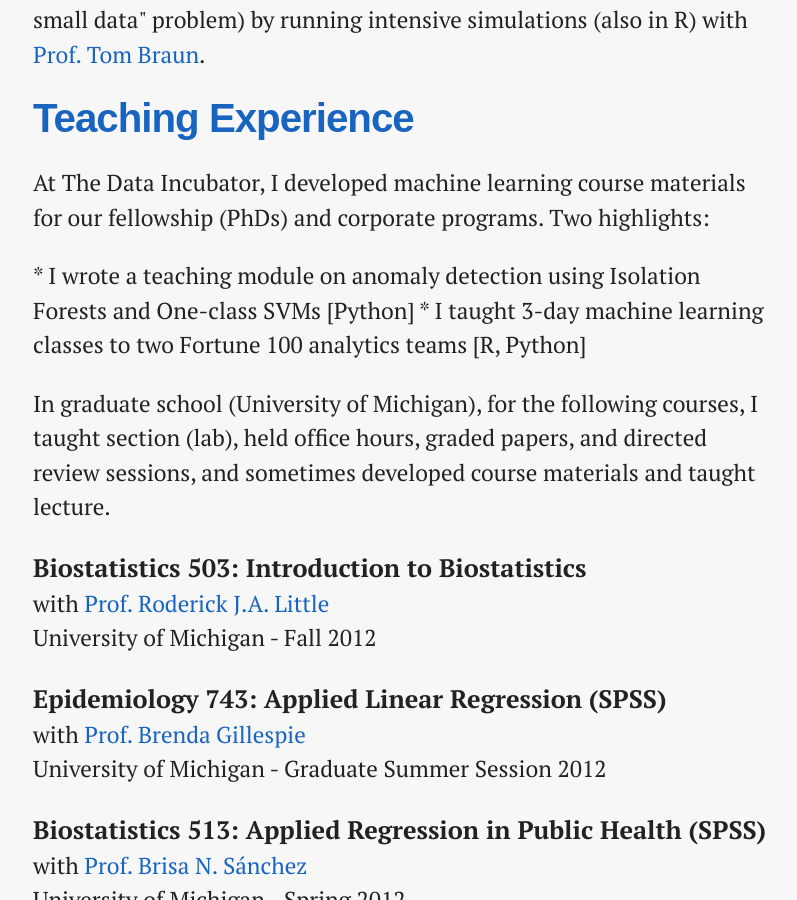
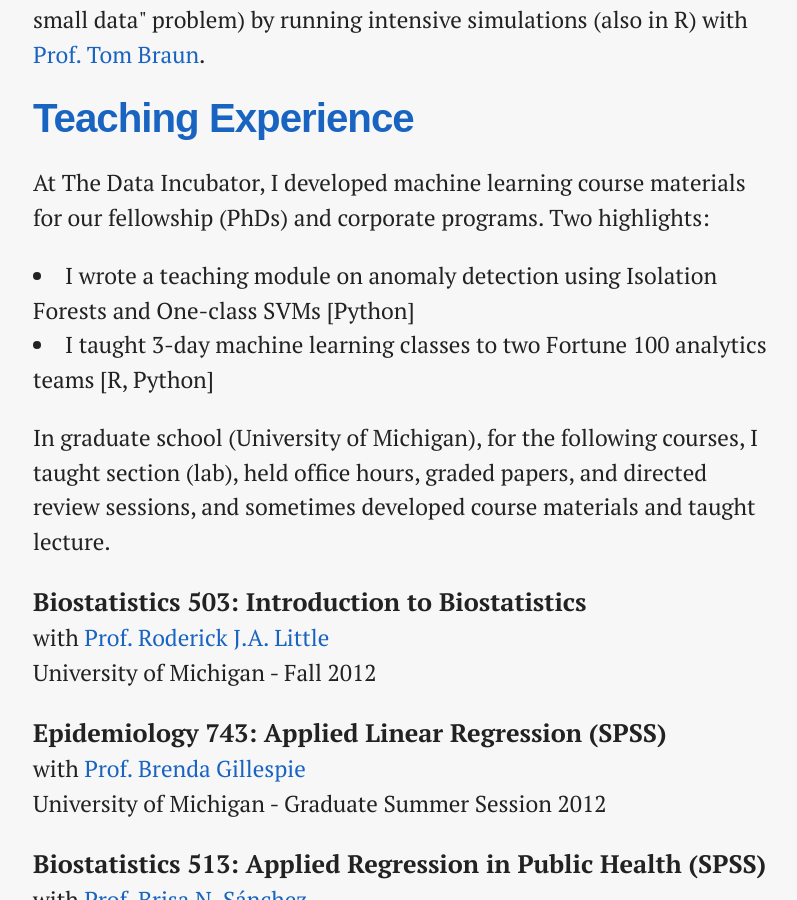
Before and after one commit to pavopax/pavopax.github.io, a Jekyll site: the page built from about/index.md, in a window 1280 px wide and 900 px high, scrolled down 1728 px. Shown: the whole window, without its empty margins (239-1036 px from the left). Built offline with Jekyll 4.4.1, drawn with Linux system fonts in a browser that asks for light colours; nearby versions of some CDN libraries; library files that are not in the unit come from our copies.

Commit message:
[tweak] fix bullets

```diff
--- a/about/index.md
+++ b/about/index.md
@@ -70,9 +70,8 @@ title: About
     At The Data Incubator, I developed machine learning course materials for
     our fellowship (PhDs) and corporate programs. Two highlights:
 </p>
-
-    * I wrote a teaching module on anomaly detection using Isolation Forests and One-class SVMs [Python]
-    * I taught 3-day machine learning classes to two Fortune 100 analytics teams [R, Python]
+<li>I wrote a teaching module on anomaly detection using Isolation Forests and One-class SVMs [Python]</li>
+<li>I taught 3-day machine learning classes to two Fortune 100 analytics teams [R, Python]</li>
 
 <p>
     In graduate school (University of Michigan), for the following courses, I
```
